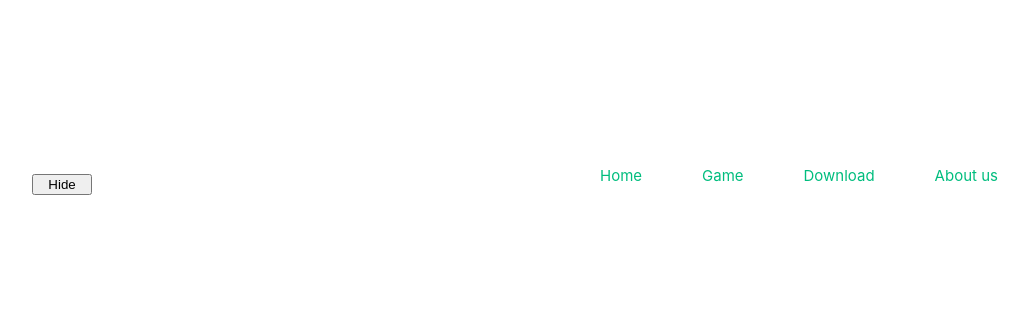
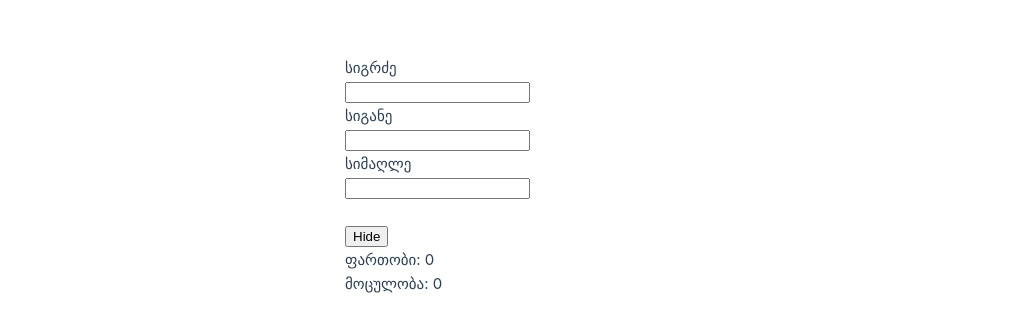
Before and after one commit to skameri/gtxovimushave, a Vue app in the folder haha/: page / in a window 1280 px wide. Shown: the part 224-556 px from the top of the page, without its empty margins (110-1139 px from the left). Built offline with nearby package versions, Linux system fonts and the light colour scheme.

Commit message:
Update App.vue

```diff
--- a/haha/src/App.vue
+++ b/haha/src/App.vue
@@ -1,68 +1,59 @@
-
-<template>
-
-  <button @click = "showHide" >
-    <span v-if = "isHidden">Hide</span>
-    <span v-if = "!isHidden">Show</span>
-  </button>
-  <ul v-if = this.isHidden>
-    <li  v-for = "  a in list" key = "a.id" @click.prevent = "guka" ><a :href="a.link"  :id=a.info>{{ a.name }} </a> </li>
-    <div >{{ info }}</div>
-  </ul>
-
-</template>
-
-
 <script>
 
-
-
 export default {
-
-  data(){
-        return{
-            list: [
-              {id: 1 , name: "Home", link: "https://stackoverflow.com/questions/40899532/how-to-pass-a-value-from-vue-data-to-href", info:"random information home"},
-              {id: 2 , name: "Game",link: "https://github.com/skameri/gtxovimushave",info:"random information game"},
-              {id: 3 , name: "Download",link: "https://us06web.zoom.us/postattendee?mn=2kFMiXB3K5_1iia5Mq_eziO8Fks6e5f0m-tg.z8SxurzTCDMr21fh",info:"random information download"},
-              {id: 4 , name: "About us",link: "https://vuejs.org/guide/quick-start.html#creating-a-vue-application",info:"random information about us"},
-
-            ],
-            isHidden : true,
-            info:"",
-
+  data() {
+    return {
+      width: null,
+      height: null,
+      simagle: null,
+      show: true,
+      color: "blue"
     }
   },
-
-    methods: {
-      showHide(){
-        this.isHidden = !this.isHidden
+  computed: {
+    calculateSpace(){
+      return this.width * this.height
     },
-      guka(e){
-        this.info = e.target.getAttribute("id")
-
-        console.log(e.target.getAttribute("id"))
-      }
+    calculateMoculoba(){
+      return this.calculateSpace * this.simagle
     }
 
 
   }
-
+}
 
 </script>
 
-<style >
-li{
-  padding: 30px;
-  display: inline-block;
-  list-style: none;
-  color: blue;
-}
+<template>
+  <div>
+    <form>
 
-button{
-  margin-top: 40px;
-  width: 60px;
-  height: 21px;
-}
+      <label>სიგრძე</label><br />
+      <input v-model="width" /><br />
+
+      <label>სიგანე</label><br />
+      <input v-model="height" /><br />
+
+      <label>სიმაღლე</label><br />
+      <input v-model="simagle" /><br />
+    </form>
+    <br />
+    <button @click.prevent="show = !show">
+      <span v-if="!show">Show</span>
+      <span v-if="show">Hide</span>
+    </button>
+    <p v-if="show">ფართობი: {{ calculateSpace }}</p>
+    <p v-if="show">მოცულობა: {{ calculateMoculoba }}</p>
+  </div>
+  <br/>
+
+  <div v-bind:style="{ width: width + 'px', height: height + 'px',backgroundColor: color, }"></div>
+
+
+</template>
+
+<style>
+
+
 
 </style>
```
Lines whose indentation alone changed are shown as unchanged.
